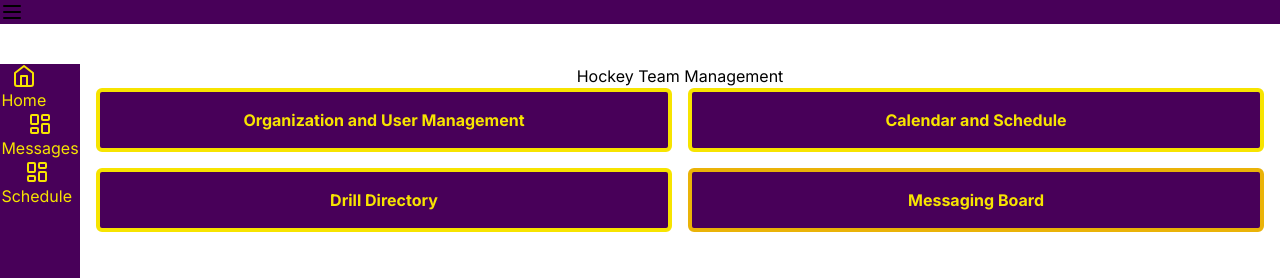
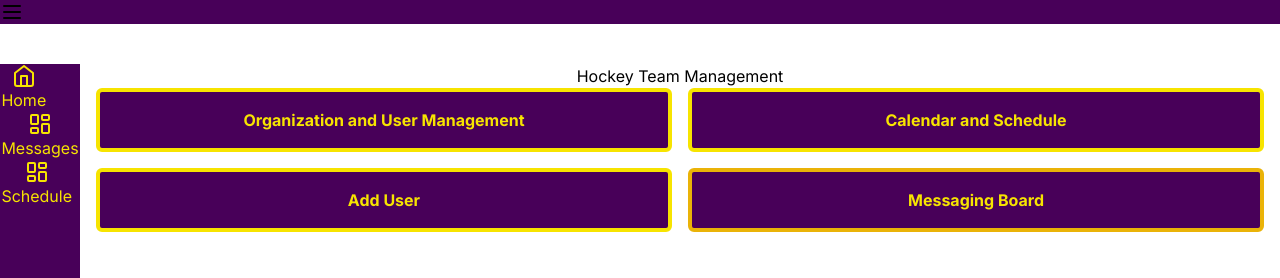
Before and after one commit to Cole-Harp/MNSU-Hockey-Management-App, a Next.js app: page / in a window 1280 px wide. Shown: the top 278 px of the page. Built offline with nearby package versions, Linux system fonts and the light colour scheme; no server answers.

Commit message:
dashboard button text change

```diff
--- a/src/app/(root)/(routes)/page.tsx
+++ b/src/app/(root)/(routes)/page.tsx
@@ -1,5 +1,5 @@
 import Link from 'next/link';
-import { getOrCreateUser } from "../../../lib/db_actions/Auth"
+
 
 const Home = async () => {
   //const user = await getOrCreateUser()
@@ -19,8 +19,8 @@ const Home = async () => {
           </Link>
         </li>
         <li className = 'p-4  border-mnsu_gold border-4 bg-mnsu_purple  text-mnsu_gold font-bold rounded-md flex items-center justify-center'>
-          <Link href="/Drills">
-            Drill Directory
+          <Link href="/AddUser">
+            Add User
           </Link>
         </li>
         <li className = 'p-4  border-yellow-500 border-4 bg-mnsu_purple  text-mnsu_gold font-bold rounded-md flex items-center justify-center'>
```
